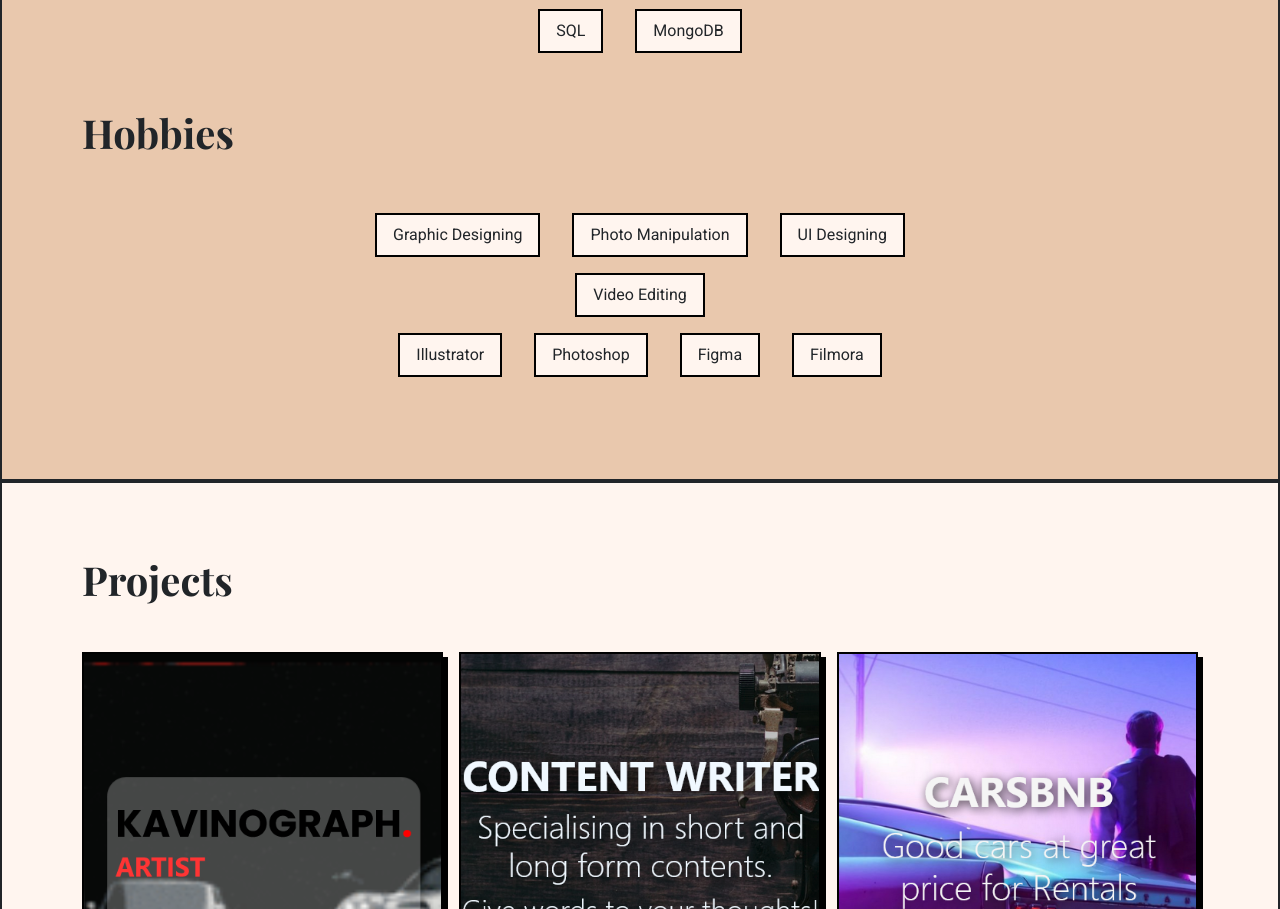
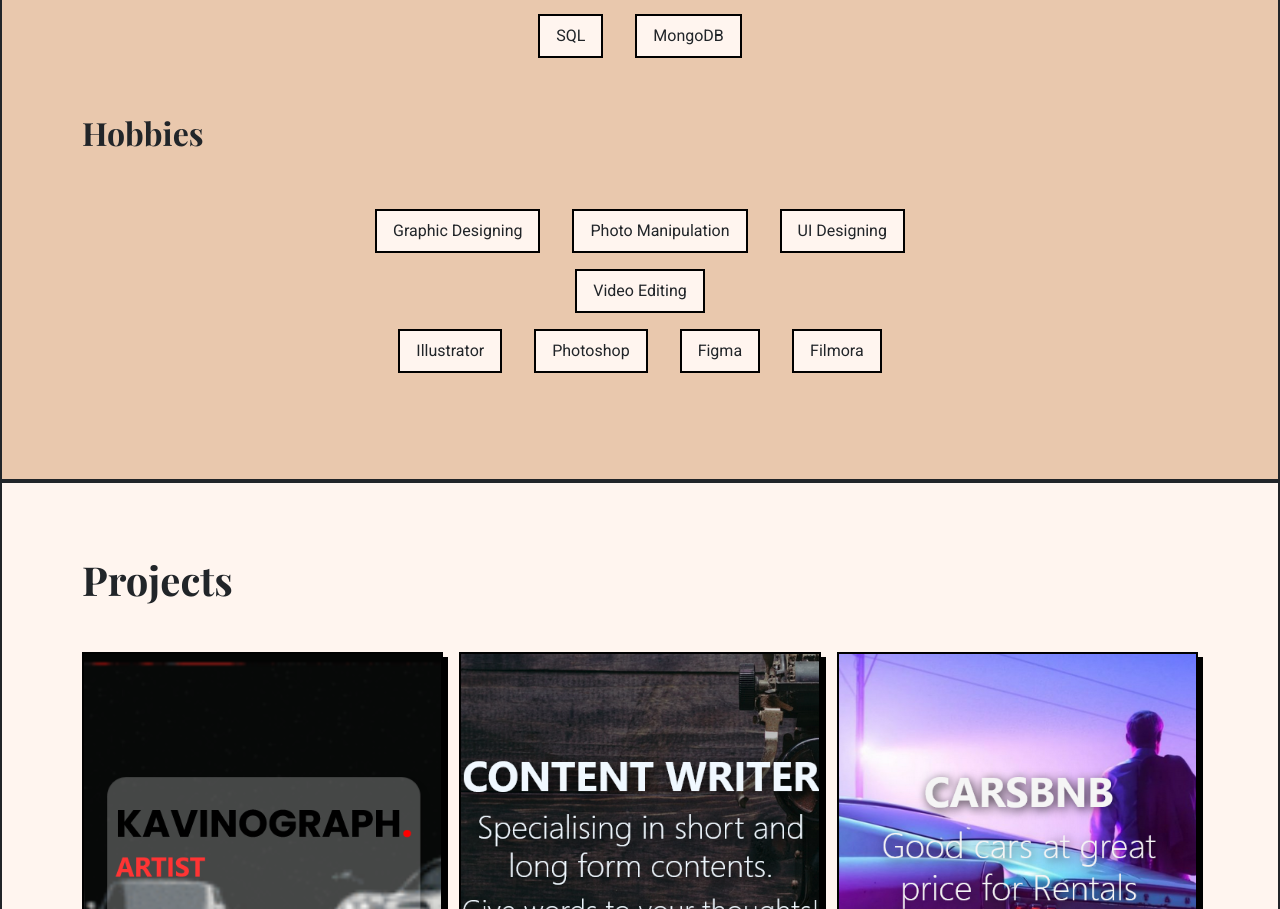
Before and after one commit to Adhitya-Raj/Personal-Page, a React (Create React App) app: page / in a window 1280 px wide. Shown: the part 2737-3646 px from the top of the page. Built offline with nearby package versions, Linux system fonts and the light colour scheme; some icons are missing.

Commit message:
Hobbies title size reduced

```diff
--- a/src/Components/SkillsSection.jsx
+++ b/src/Components/SkillsSection.jsx
@@ -11,17 +11,6 @@ const skillset = {
         ['Illustrator','Photoshop','Figma','Filmora']
     ]
 }
-
-// const SkillElements = {
-//     main: skillset.main.forEach(skill => {
-//         return skill.map((item)=>{
-//         return (<p className="skill-item">{item}</p>)
-//     })}),
-//     other: skillset.other.forEach(skill => {
-//         return skill.map((item)=>{
-//         return (<p className="skill-item">{item}</p>)
-//     })})
-// }
 
 export default function SkillsSection(){
 
@@ -63,7 +52,7 @@ export default function SkillsSection(){
                 <h2 className="mb-5 f-pd fs-1"><strong>Skills</strong></h2>
                 {SkillElements.main}
                 <br/><br/>
-                <h2 className="mb-5 f-pd fs-1"><strong>Hobbies</strong></h2>
+                <h2 className="mb-5 f-pd fs-2"><strong>Hobbies</strong></h2>
                 {SkillElements.other}
             </div>
         </section>
```
